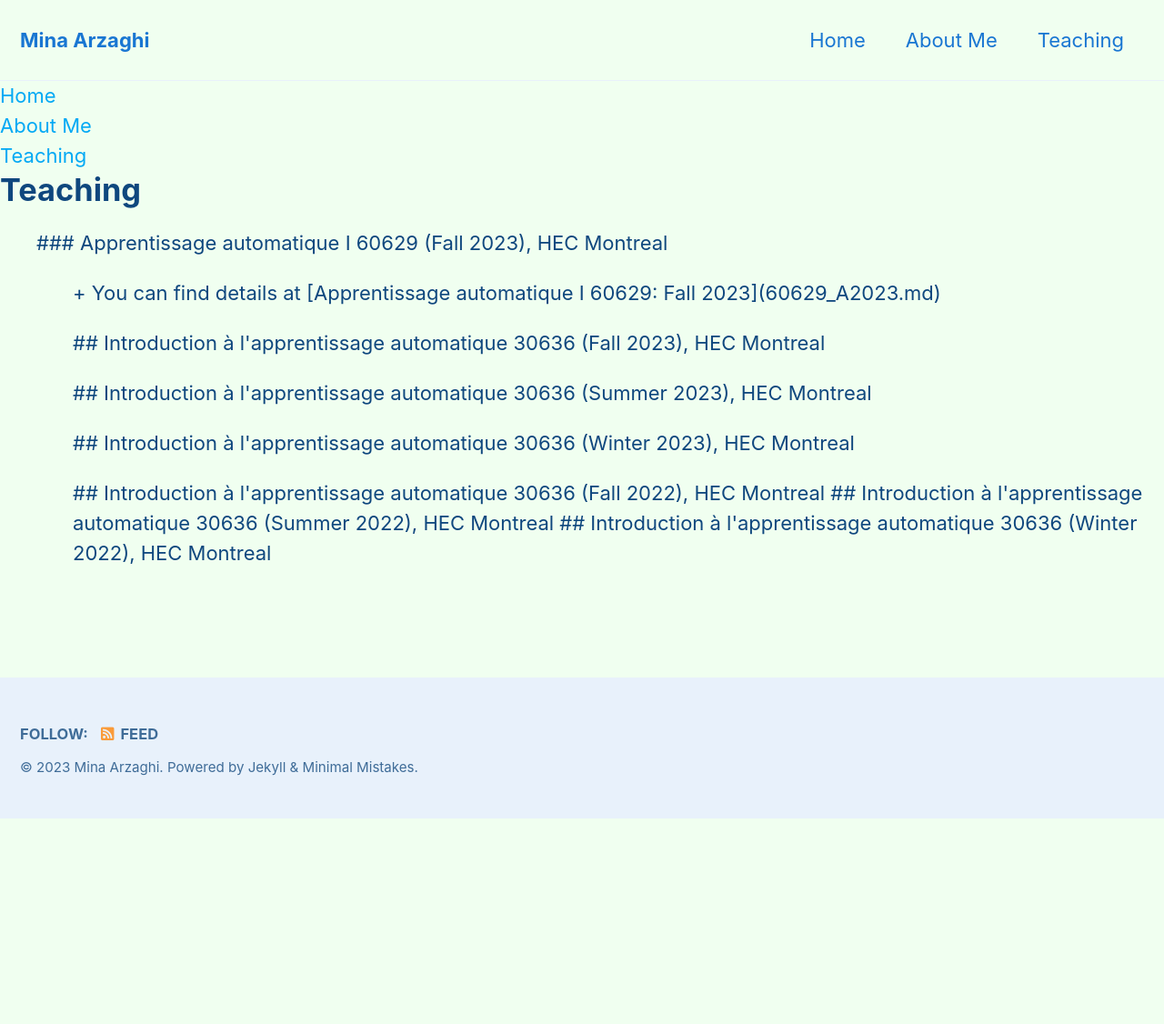
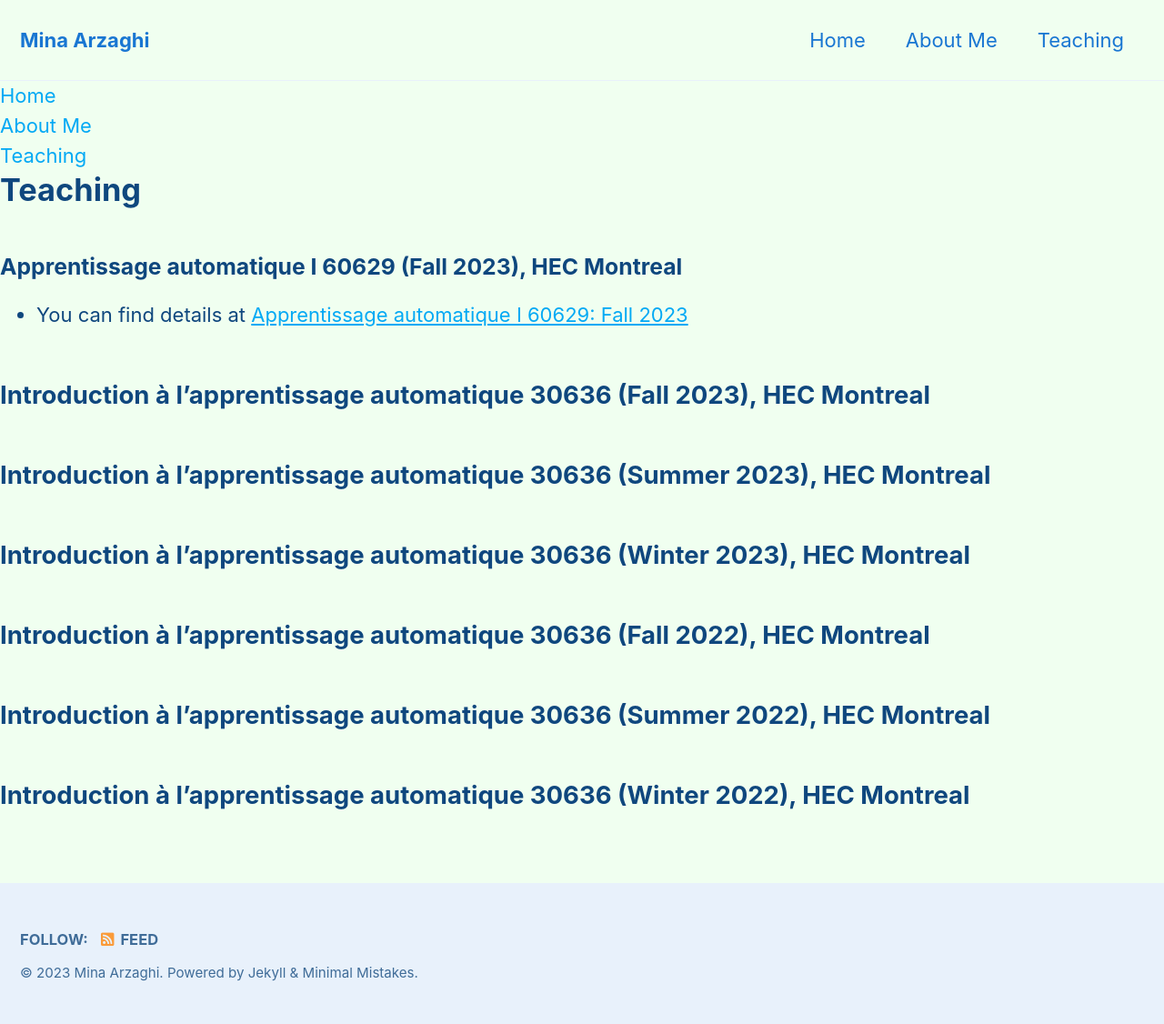
Before and after one commit to MinaArzaghi/MinaArzaghi.github.io, a Jekyll site: the page built from teaching.md, in a window 1280 px wide. Shown: the whole page at 91% size. Built offline with Jekyll 4.4.1, drawn with Linux system fonts in a browser that asks for light colours; cached includes are drawn as plain includes; our own code applies the rules of GitHub Pages for plain Markdown files; before the commit the page ends 900 px from its top, so only the background shows below that.

Commit message:
change config

```diff
--- a/teaching.md
+++ b/teaching.md
@@ -1,15 +1,14 @@
 # Teaching
-<dl>
-  <dd>### Apprentissage automatique I 60629 (Fall 2023), HEC Montreal
-<dl>
-<dd> + You can find details at [Apprentissage automatique I 60629: Fall 2023](60629_A2023.md)
-<dl><dl>
+
+### Apprentissage automatique I 60629 (Fall 2023), HEC Montreal
+ + You can find details at [Apprentissage automatique I 60629: Fall 2023](60629_A2023.md)
+
 ## Introduction à l'apprentissage automatique 30636 (Fall 2023), HEC Montreal
-<dl><dl>
+
 ## Introduction à l'apprentissage automatique 30636 (Summer 2023), HEC Montreal
-<dl><dl>
+
 ## Introduction à l'apprentissage automatique 30636 (Winter 2023), HEC Montreal
-<dl><dl>
+
 ## Introduction à l'apprentissage automatique 30636 (Fall 2022), HEC Montreal
 
 ## Introduction à l'apprentissage automatique 30636 (Summer 2022), HEC Montreal
```
